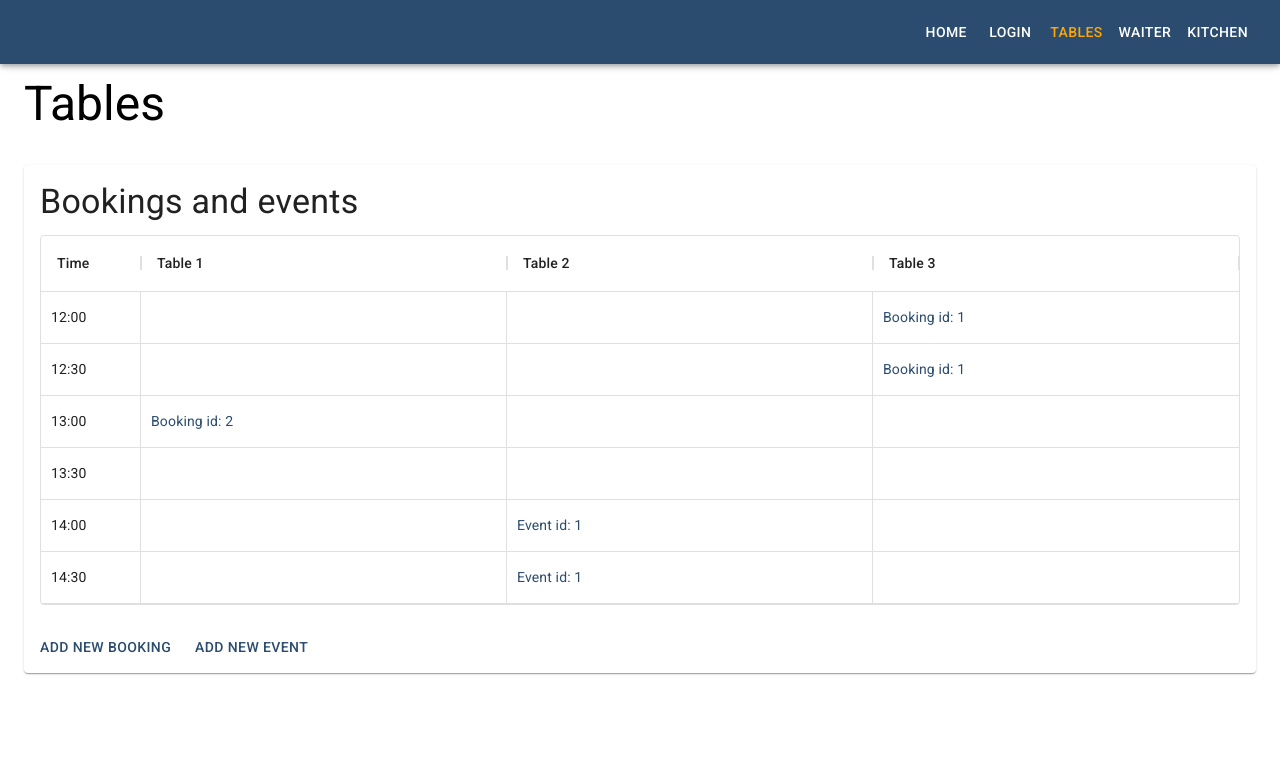
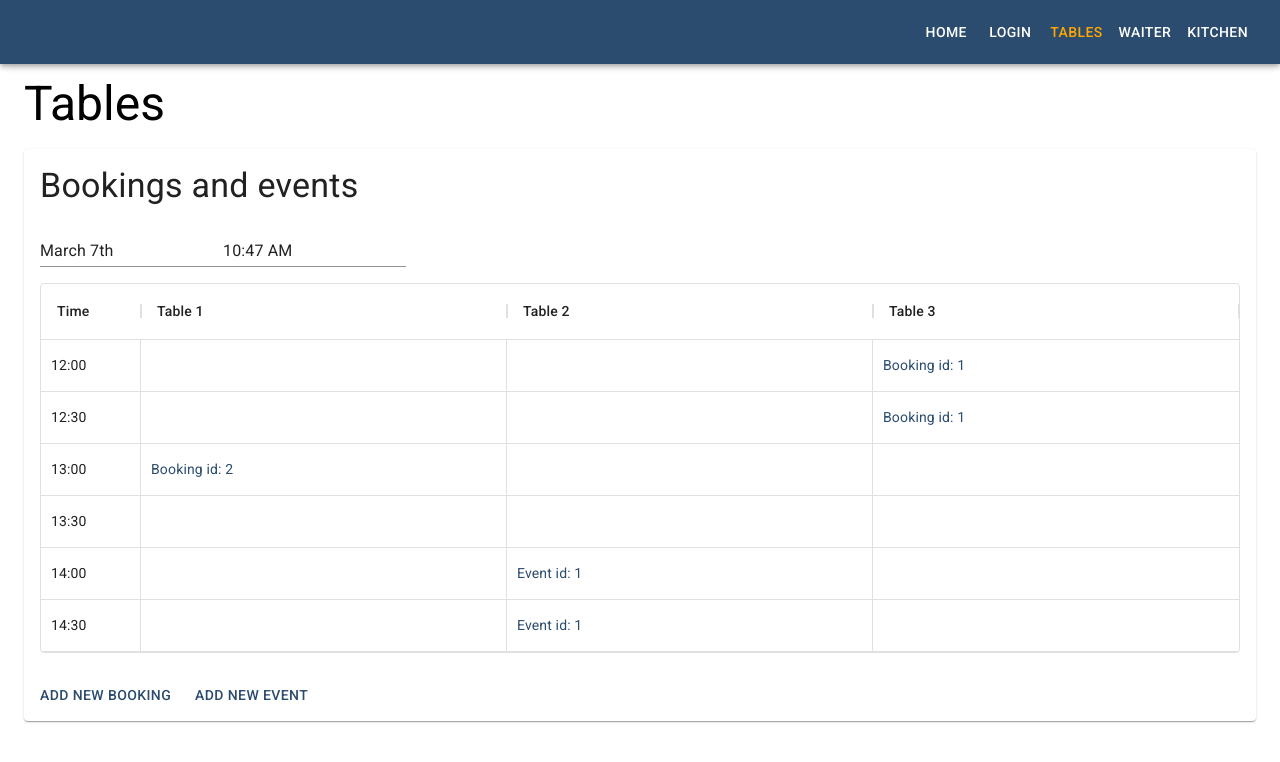
Before and after one commit to doforever/pizzeria-portal, a React (Create React App) app: page /panel/tables in a window 1280 px wide. Shown: the top 762 px of the page. Built offline with nearby package versions, Linux system fonts and the light colour scheme.

Commit message:
Add date and time picker to Tables view component

```diff
--- a/package.json
+++ b/package.json
@@ -39,12 +39,15 @@
     ]
   },
   "dependencies": {
+    "@date-io/date-fns": "1.x",
     "@material-ui/core": "^4.11.3",
     "@material-ui/data-grid": "^4.0.0-alpha.21",
     "@material-ui/icons": "^4.11.2",
+    "@material-ui/pickers": "^3.2.10",
     "@testing-library/jest-dom": "^5.11.4",
     "@testing-library/react": "^11.1.0",
     "@testing-library/user-event": "^12.1.10",
+    "date-fns": "^2.19.0",
     "enzyme": "^3.11.0",
     "enzyme-adapter-react-16": "^1.15.6",
     "husky": "4",
--- a/src/components/views/Tables/Tables.js
+++ b/src/components/views/Tables/Tables.js
@@ -9,8 +9,8 @@ import CardContent from '@material-ui/core/CardContent';
 import CardActions from '@material-ui/core/CardActions';
 import Button from '@material-ui/core/Button';
 import Link from '@material-ui/core/Link';
-// import DateFnsUtils from '@date-io/date-fns';
-// import { DatePicker, TimePicker, MuiPickersUtilsProvider } from '@material-ui/pickers';
+import DateFnsUtils from '@date-io/date-fns';
+import { DatePicker, TimePicker, MuiPickersUtilsProvider } from '@material-ui/pickers';
 
 function renderCell({value}) {
   if (!value) {
@@ -42,22 +42,27 @@ const rows = [
 ];
 
 const Tables = () => {
-  // const [selectedDate, handleDateChange] = useState(new Date());
+  const [selectedDate, handleDateChange] = useState(new Date());
 
   return (
     <div className={styles.component}>
       <Typography component="h1" variant="h3" gutterBottom>Tables</Typography>
       <Grid container spacing={2}>
-        <Grid item xs={12}>
-          {/* <MuiPickersUtilsProvider utils={DateFnsUtils}>
-            <DatePicker value={selectedDate} onChange={handleDateChange} />
-            <TimePicker value={selectedDate} onChange={handleDateChange} />
-          </MuiPickersUtilsProvider> */}
-        </Grid>
+
         <Grid item xs={12}>
           <Card>
             <CardContent>
+              <Grid container spacing={2} direction="column">
+                <Grid item>
                   <Typography component="h2" variant="h4" gutterBottom>Bookings and events</Typography>
+                </Grid>
+                <Grid item>
+                  <MuiPickersUtilsProvider utils={DateFnsUtils}>
+                    <DatePicker value={selectedDate} onChange={handleDateChange}/>
+                    <TimePicker value={selectedDate} onChange={handleDateChange}/>
+                  </MuiPickersUtilsProvider>
+                </Grid>
+                <Grid item>
                   <DataGrid
                     rows={rows}
                     columns={columns}
@@ -66,8 +71,9 @@ const Tables = () => {
                     disableColumnSelector
                     disableSelectionOnClick
                     hideFooter
-                showCellRightBorder
-                onCellClick = {(param) => console.log(param.value)}/>
+                    showCellRightBorder/>
+                </Grid>
+              </Grid>
             </CardContent>
             <CardActions>
               <Button color="primary" href="tables/booking/new">Add new booking</Button>
```
Also changed, not shown: 1 other file (tests, documents, lock files or other folders). Lines whose indentation alone changed are shown as unchanged.
